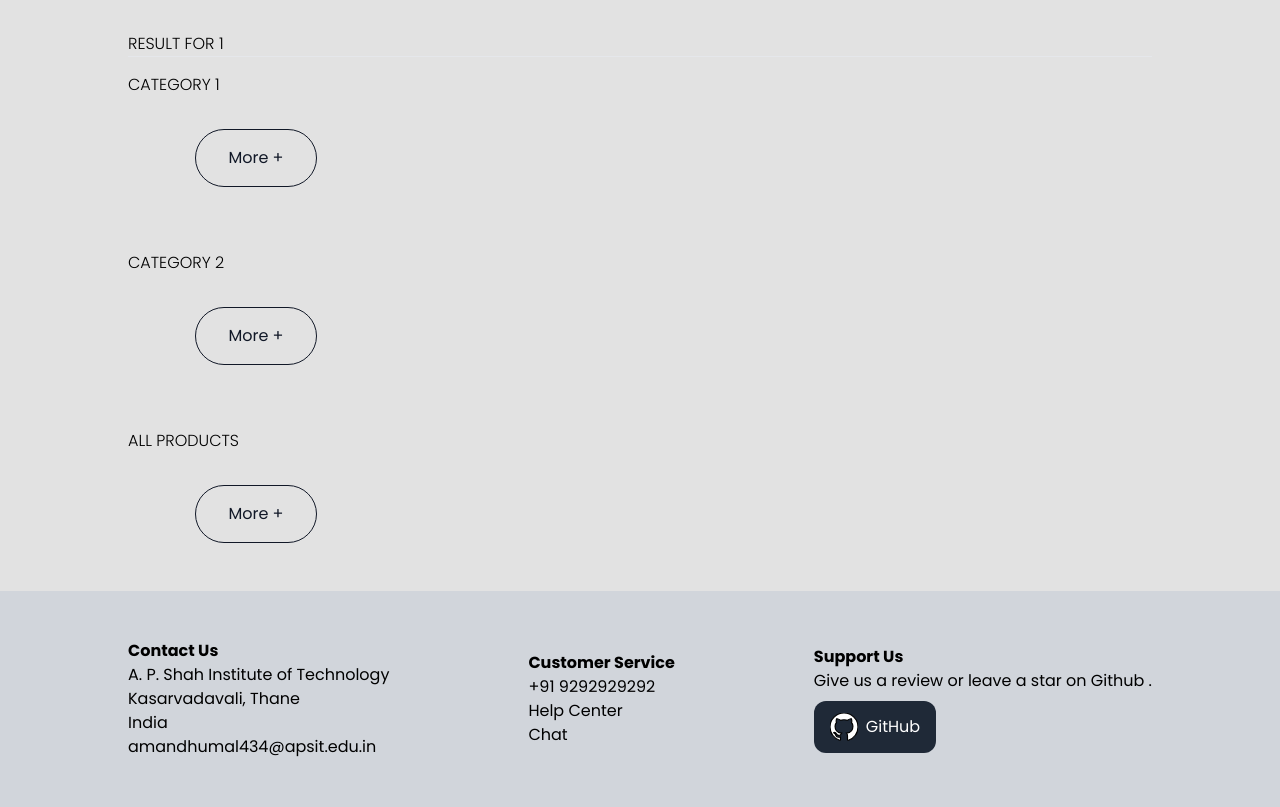
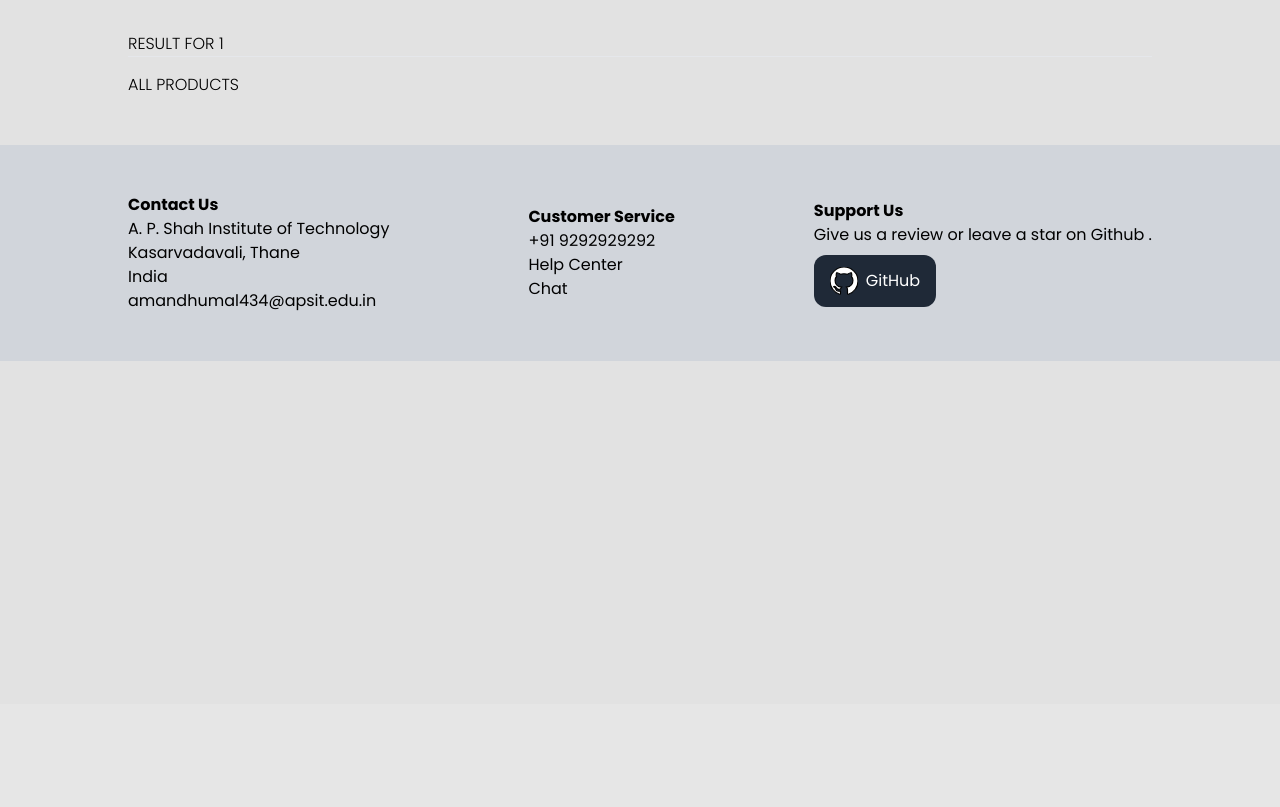
Before and after one commit to Tags-Based-Recommendation-Engine/storefront, a Django app: page /search/1 in a window 1280 px wide. Shown: the part 96-903 px from the top of the page. After the commit the page ends 457 px from the top, so only its background shows below. Run offline with Django 5.2, Linux system fonts and the light colour scheme; a user stored in the database is signed in; tables that the repository leaves empty hold one stand-in row (values such as "Sample post"); some web fonts are replaced.

Commit message:
Saner search function, Fix bonked index page on login

```diff
--- a/webstore/market/views.py
+++ b/webstore/market/views.py
@@ -8,6 +8,10 @@ import numpy as np
 import random
 from tensorflow.keras.models import load_model
 from webstore.settings import MODEL_PATH
+from django.db.models.functions import Random
+from django.db.models import Min
+from functools import reduce
+import operator
 
 model = load_model(MODEL_PATH)
 
@@ -27,26 +31,34 @@ def search(request, query):
     search_terms = query.split()
 
     # Initialize an empty queryset to store the results
-    results = Listing.objects.none()
+    results = Product.objects.none()
+    listings = Listing.objects.none()
 
     # Iterate over each word in the search query and filter the Listing queryset
     for term in search_terms:
         # Filter listings by matching name field
-        listing_matches = Listing.objects.filter(
-            Q(name__icontains=term)
+        listing_matches = Product.objects.filter(
+            Q(product_name__icontains=term)
         )
         # Add the matching listings to the results queryset
         results |= listing_matches
 
+    for result in results:
+        listing_matches = Listing.objects.filter(product=result)
+        # Order the listings by min_price and select the one with the lowest price
+        min_price_listing = listing_matches.order_by('min_price').first()
+        if min_price_listing:
+            listings |= Listing.objects.filter(pk=min_price_listing.pk)
+
     # Return the final queryset containing all matching listings
     context = {
-        'product': results.distinct(),
+        'product': listings.distinct(),
         'query'  : query,
     }
 
     Interaction.objects.create(
         User=request.user,
-        listing=results.distinct().first(),
+        listing=listings.distinct().first(),
         action='search'
     )
 
@@ -55,7 +67,7 @@ def search(request, query):
 
 def index(request):
     products = Product.objects.all()
-    listings = Listing.objects.all()
+    listings = Listing.objects.order_by(Random())[:30]
     categories = Category.objects.all()
 
     if request.method == 'POST':
@@ -85,7 +97,7 @@ def cart(request):
 
     # Calculate the total price of all items in the cart
     subtotal = sum(item.product.current_price for item in cartitems)
-    total = sum(item.product.current_price for item in cartitems)+1000
+    total = sum(item.product.current_price for item in cartitems)+10
 
     context = {
         'cartitems': cartitems,
--- a/webstore/storefront/models.py
+++ b/webstore/storefront/models.py
@@ -76,9 +76,9 @@ class Product_Images(models.Model):
 class Listing(models.Model):
     name  = models.CharField(max_length=80)
     inventory = models.IntegerField(default=0)
-    min_price = models.DecimalField(max_digits=7, decimal_places=2)
-    max_price = models.DecimalField(max_digits=7, decimal_places=2)
-    current_price = models.DecimalField(max_digits=7, decimal_places=2)
+    min_price = models.IntegerField()
+    max_price = models.IntegerField()
+    current_price = models.IntegerField()
     rating = models.PositiveIntegerField(null=False, blank=False, default=2.5)
 
     strategy = models.FloatField(default=0.0)
--- a/webstore/templates/market/cart.html
+++ b/webstore/templates/market/cart.html
@@ -85,7 +85,7 @@
                 </div>
                 <div class="w-4/5 border-b-2 text-gray-900 border-black flex flex-row items-start py-2">
                     <h1 class="font-bold text-2xl mr-4">Shipping : </h1>
-                    <p class="font-light text-2xl">1000$</p>
+                    <p class="font-light text-2xl">10$</p>
                 </div>
                 <div class="w-3/5 border-b-2 text-gray-900 border-black flex flex-row items-start py-2">
                     <h1 class="font-bold text-2xl mr-4">Overall Total : </h1>
--- a/webstore/templates/market/index.html
+++ b/webstore/templates/market/index.html
@@ -6,7 +6,7 @@
 {{request.user.username}}
 <a href="{% url 'logout' %}"> Logout </a>
 
-{% else %}
+{% endif %}
 
 <div class="swiper-container overflow-x-hidden mt-24">
 <div class="swiper-wrapper">
@@ -75,7 +75,7 @@
             </div>
         </div>
         <p class="text-sm text-gray-700 pt-1">{{ list.product.brand_name }}</p>
-        <p class="text-lg font-semibold pt-1">${{ list.current_price }}</p>
+        <p class="text-lg font-semibold pt-1">${{ list.optimized_price }}</p>
         <p class="pt-2 text-sm font-normal">{{ list.product.desc|slice:80 }}</p>
     </div>
 </a>
@@ -166,7 +166,6 @@
     </div>
 </div>
 
-{% endif %}
 
 <script src="https://unpkg.com/swiper/swiper-bundle.min.js"></script>
 
--- a/webstore/templates/market/product.html
+++ b/webstore/templates/market/product.html
@@ -30,9 +30,7 @@
                 <p class="text-lg font-normal mt-4"> <span class="font-semibold">PRICE</span> : {{product.current_price}} Rs</p>
                 <h2 class="font-semibold text-xl mb-2">Features</h2>
                 <ul class=" font-light text-md list-disc mt-2 pl-4">
-                    <li>Long - some feature desc here</li>
-                    <li>Fast - some feature desc here</li>
-                    <li>Sturdy - some feature desc here</li>
+                    <li>{{product.product.specs}}</li>
                 </ul>
                 <form method="POST">
                 {% csrf_token %}
--- a/webstore/templates/market/search.html
+++ b/webstore/templates/market/search.html
@@ -7,79 +7,6 @@
         <div class="search-result mt-32 flex flex-col w-full">
             <div class="result-title border-b">
                 <h4 class="text-base font-light">RESULT FOR {{query}}</h4>
-            </div>
-
-            <div class="category-one flex flex-col items-start justify-center py-4">
-                <h4 class="text-base font-light">CATEGORY 1</h4>
-                    <div>
-                        <div class="wrapper overflow-x-auto items-center w-full items-start flex flex-row py-4 flex-shrink-0">
-                         <!-- Card 1 -->{% for list in product %}
-            <a href="{% url 'product' list.slug %}" class="w-64 rounded-lg shadow-xl border border-gray-400 mr-4 flex-shrink-0 block">
-    <div class="p-4 shadow-xl transition duration-300 ease-in-out transform hover:shadow-2xl hover:border border-gray-900">
-        <div class="w-54 h-56 rounded-lg overflow-hidden">
-            <img src="{{ list.product.img.url }}" alt="Product Image" class="w-full h-full object-cover">
-        </div>
-        <h2 class="text-lg font-semibold pt-2">{{ list.product.product_name }}</h2>
-        <!-- Rating -->
-        <div class="flex items-center pt-2">
-            <span class="text-sm text-gray-700">Rating:</span>
-            <div class="pl-1">
-                ★★★★★
-            </div>
-        </div>
-        <p class="text-sm text-gray-700 pt-1">{{ list.product.brand_name }}</p>
-        <p class="text-lg font-semibold pt-1">${{ list.current_price }}</p>
-        <p class="pt-2 text-sm font-normal">{{ list.product.desc|slice:80 }}</p>
-    </div>
-</a>
-            {% endfor %}
-                        <!-- Card 2 -->
-                        <div class="flex justify-center items-center flex-shrink-0 w-64 rounded-lg">
-                            <div class="p-4 h-full flex">
-                                <button class="bg-transparent border border-gray-900 text-gray-900 py-4 px-8 rounded-full hover:bg-red-800 hover:text-white transition duration-300">
-                                    More +
-                                </button>
-                            </div>
-                        </div>
-                    </div>
-                </div>
-            </div>
-
-            <div class="category-one flex flex-col items-start justify-start py-4">
-                <h4 class="text-base font-light">CATEGORY 2</h4>
-                    <div>
-                        <div class="wrapper overflow-x-auto items-center w-full items-start flex flex-row py-4 flex-shrink-0">
-                         <!-- Card 1 -->{% for list in product %}
-            <a href="{% url 'product' list.slug %}" class="w-64 rounded-lg shadow-xl border border-gray-400 mr-4 flex-shrink-0 block">
-    <div class="p-4 shadow-xl transition duration-300 ease-in-out transform hover:shadow-2xl hover:border border-gray-900">
-        <div class="w-54 h-56 rounded-lg overflow-hidden">
-            <img src="{{ list.product.img.url }}" alt="Product Image" class="w-full h-full object-cover">
-        </div>
-        <h2 class="text-lg font-semibold pt-2">{{ list.product.product_name }}</h2>
-        <!-- Rating -->
-        <div class="flex items-center pt-2">
-            <span class="text-sm text-gray-700">Rating:</span>
-            <div class="pl-1">
-                ★★★★★
-            </div>
-        </div>
-        <p class="text-sm text-gray-700 pt-1">{{ list.product.brand_name }}</p>
-        <p class="text-lg font-semibold pt-1">${{ list.current_price }}</p>
-        <p class="pt-2 text-sm font-normal">{{ list.product.desc|slice:80 }}</p>
-    </div>
-</a>
-            {% endfor %}
-                        <!-- Card 2 -->
-                        <div class="flex justify-center items-center flex-shrink-0 w-64 rounded-lg">
-                            <div class="p-4 h-full flex">
-                                <button class="bg-transparent border border-gray-900 text-gray-900 py-4 px-8 rounded-full hover:bg-red-800 hover:text-white transition duration-300">
-                                    More +
-                                </button>
-                            </div>
-                        </div>
-                    </div>
-
-                </div>
             </div>
 
             <div class="category-all w-full">
@@ -108,13 +35,7 @@
 </a>
             {% endfor %}
                         <!-- Card 2 -->
-                        <div class="flex justify-center items-center flex-shrink-0 w-64 rounded-lg">
-                            <div class="p-4 h-full flex">
-                                <button class="bg-transparent border border-gray-900 text-gray-900 py-4 px-8 rounded-full hover:bg-red-800 hover:text-white transition duration-300">
-                                    More +
-                                </button>
-                            </div>
-                        </div>
+
                     </div>
 
                         <!-- Repeat the above card structure for Card 2, 3, 4, and so on -->
```
Also changed, not shown: webstore/data/import_listings.py (added, +23 -0 lines).
